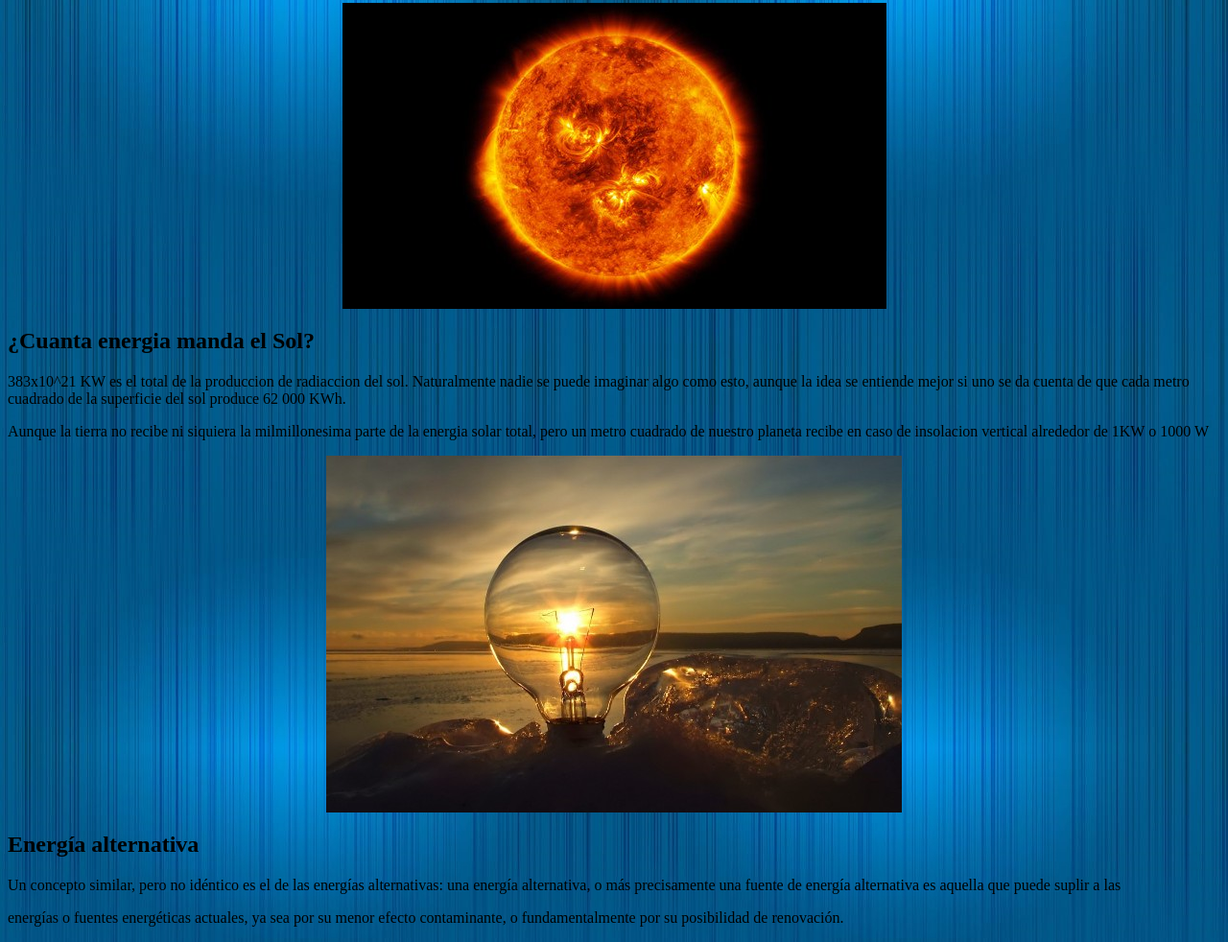
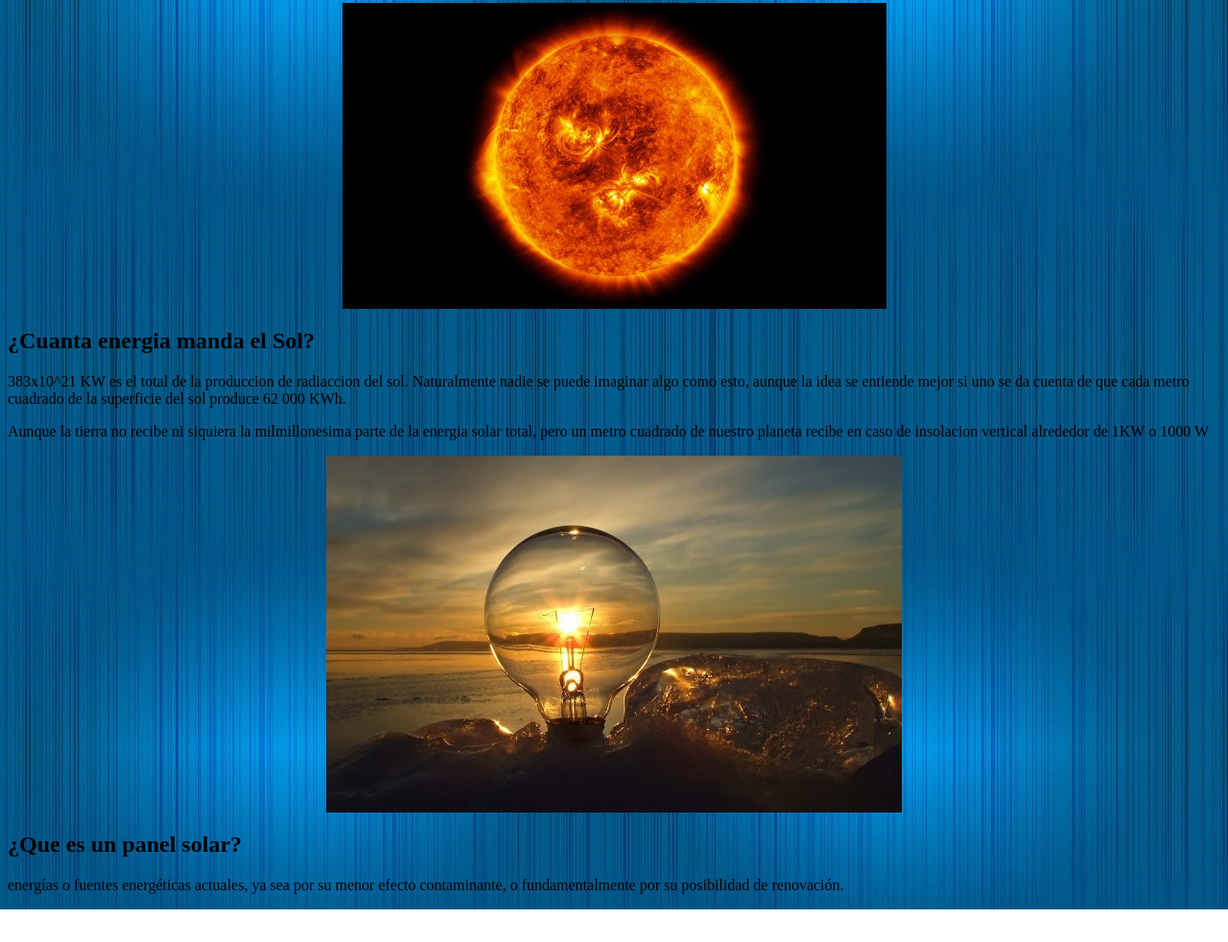
Before and after one commit to Greenfire44Official/Greenfire44Official.github.io, a plain HTML site: page Elsolysuimportancia.html in a window 1280 px wide. Shown: the part 390-1372 px from the top of the page at 96% size. After the commit the page ends 1338 px from the top, so only its background shows below. Drawn offline with Linux system fonts and the light colour scheme.

Commit message:
Update Elsolysuimportancia.html

```diff
--- a/Elsolysuimportancia.html
+++ b/Elsolysuimportancia.html
@@ -39,9 +39,9 @@
 	</center>
 
 	<a name="ES"></a>
-        <h2><span class="EstiloText">Energía alternativa</span></h1>
+        <h2><span class="EstiloText">¿Que es un panel solar?</span></h1>
 
-        <p><span class="EstiloText">Un concepto similar, pero no idéntico es el de las energías alternativas: una energía alternativa, o más precisamente una fuente de energía alternativa es aquella que puede suplir a las</span></p>
+        <p><span class="EstiloText"></span></p>
 
         <p><span class="EstiloText"> energías o fuentes energéticas actuales, ya sea por su menor efecto contaminante, o fundamentalmente por su posibilidad de renovación. </span></p>
 
```
